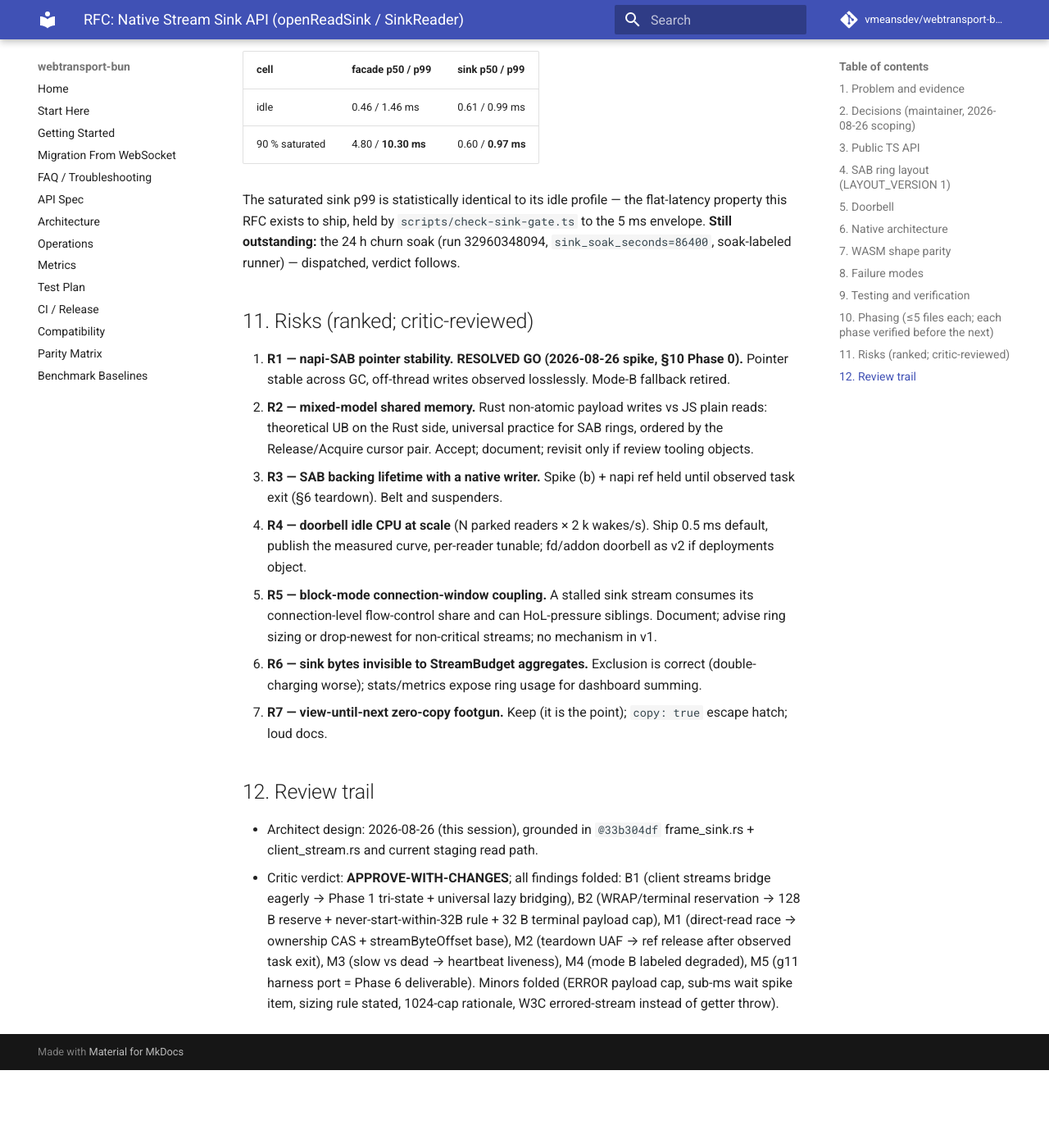
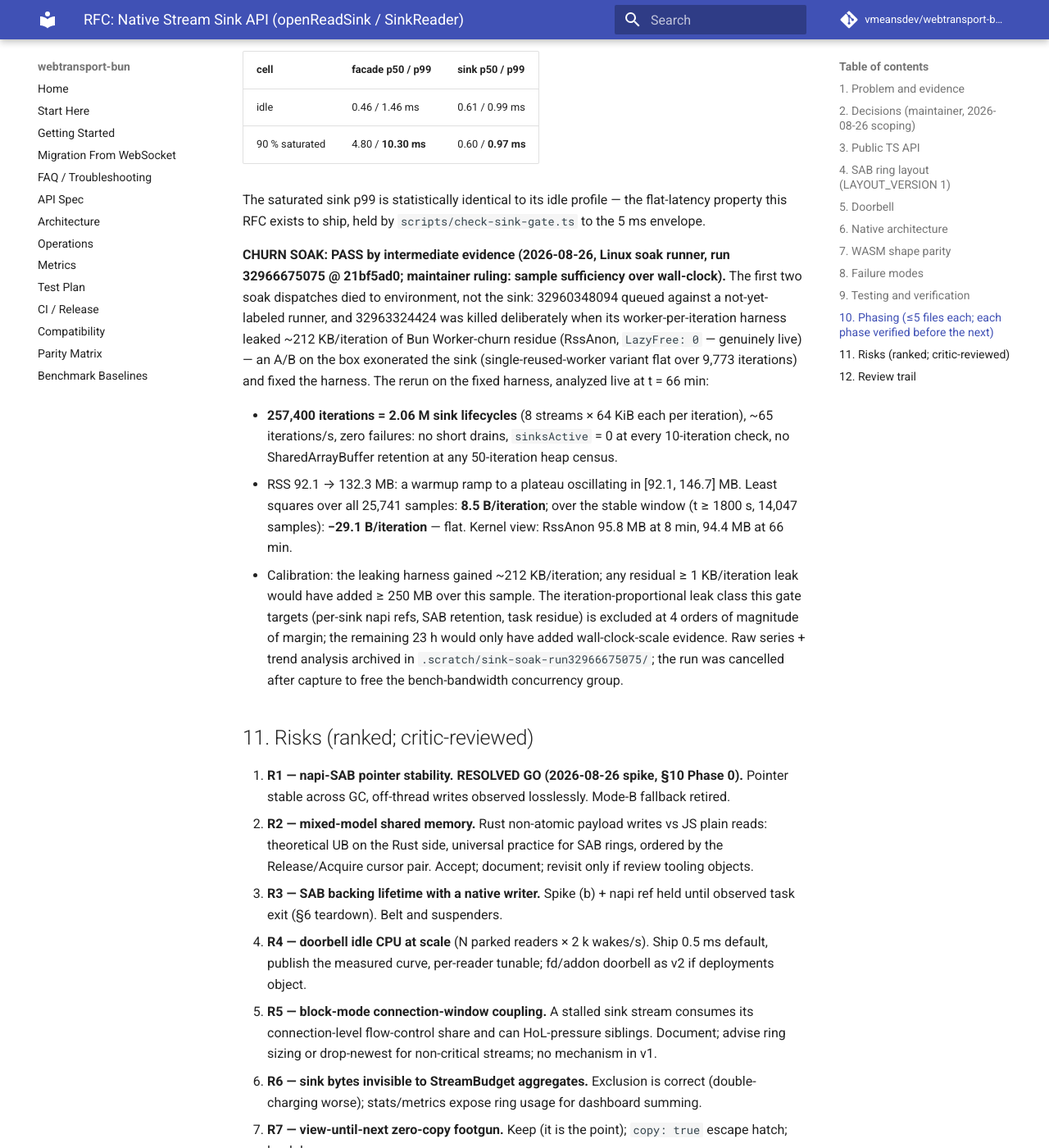
Before and after one commit to vmeansdev/webtransport-bun, an MkDocs documentation site: the page built from docs/RFC_STREAM_SINK.md, in a window 1280 px wide and 1400 px high, scrolled down 11012 px. Shown: the whole window at 82% size. Built offline with MkDocs 1.6.1 and Material for MkDocs 9.7.7, drawn with Linux system fonts in a browser that asks for light colours; comment, search, counter and statistics services are not loaded; before the commit the page ends 12317 px from its top, so only the background shows below that.

Commit message:
Record the churn-soak PASS-by-evidence in the stream sink RFC
Co-Authored-By: Claude Fable 5 <noreply@anthropic.com>

```diff
--- a/docs/RFC_STREAM_SINK.md
+++ b/docs/RFC_STREAM_SINK.md
@@ -431,8 +431,28 @@ production. **Shape parity, not latency parity.**
 
   The saturated sink p99 is statistically identical to its idle profile — the flat-latency
   property this RFC exists to ship, held by `scripts/check-sink-gate.ts` to the 5 ms envelope.
-  **Still outstanding:** the 24 h churn soak (run 32960348094, `sink_soak_seconds=86400`,
-  soak-labeled runner) — dispatched, verdict follows.
+
+  **CHURN SOAK: PASS by intermediate evidence (2026-08-26, Linux soak runner, run 32966675075
+  @ 21bf5ad0; maintainer ruling: sample sufficiency over wall-clock).** The first two soak
+  dispatches died to environment, not the sink: 32960348094 queued against a not-yet-labeled
+  runner, and 32963324424 was killed deliberately when its worker-per-iteration harness leaked
+  ~212 KB/iteration of Bun Worker-churn residue (RssAnon, `LazyFree: 0` — genuinely live) — an
+  A/B on the box exonerated the sink (single-reused-worker variant flat over 9,773 iterations)
+  and fixed the harness. The rerun on the fixed harness, analyzed live at t = 66 min:
+
+  - **257,400 iterations = 2.06 M sink lifecycles** (8 streams × 64 KiB each per iteration),
+    ~65 iterations/s, zero failures: no short drains, `sinksActive` = 0 at every 10-iteration
+    check, no SharedArrayBuffer retention at any 50-iteration heap census.
+  - RSS 92.1 → 132.3 MB: a warmup ramp to a plateau oscillating in [92.1, 146.7] MB. Least
+    squares over all 25,741 samples: **8.5 B/iteration**; over the stable window (t ≥ 1800 s,
+    14,047 samples): **−29.1 B/iteration** — flat. Kernel view: RssAnon 95.8 MB at 8 min,
+    94.4 MB at 66 min.
+  - Calibration: the leaking harness gained ~212 KB/iteration; any residual ≥ 1 KB/iteration
+    leak would have added ≥ 250 MB over this sample. The iteration-proportional leak class this
+    gate targets (per-sink napi refs, SAB retention, task residue) is excluded at 4 orders of
+    magnitude of margin; the remaining 23 h would only have added wall-clock-scale evidence.
+    Raw series + trend analysis archived in `.scratch/sink-soak-run32966675075/`; the run was
+    cancelled after capture to free the bench-bandwidth concurrency group.
 
 ## 11. Risks (ranked; critic-reviewed)
 
```
